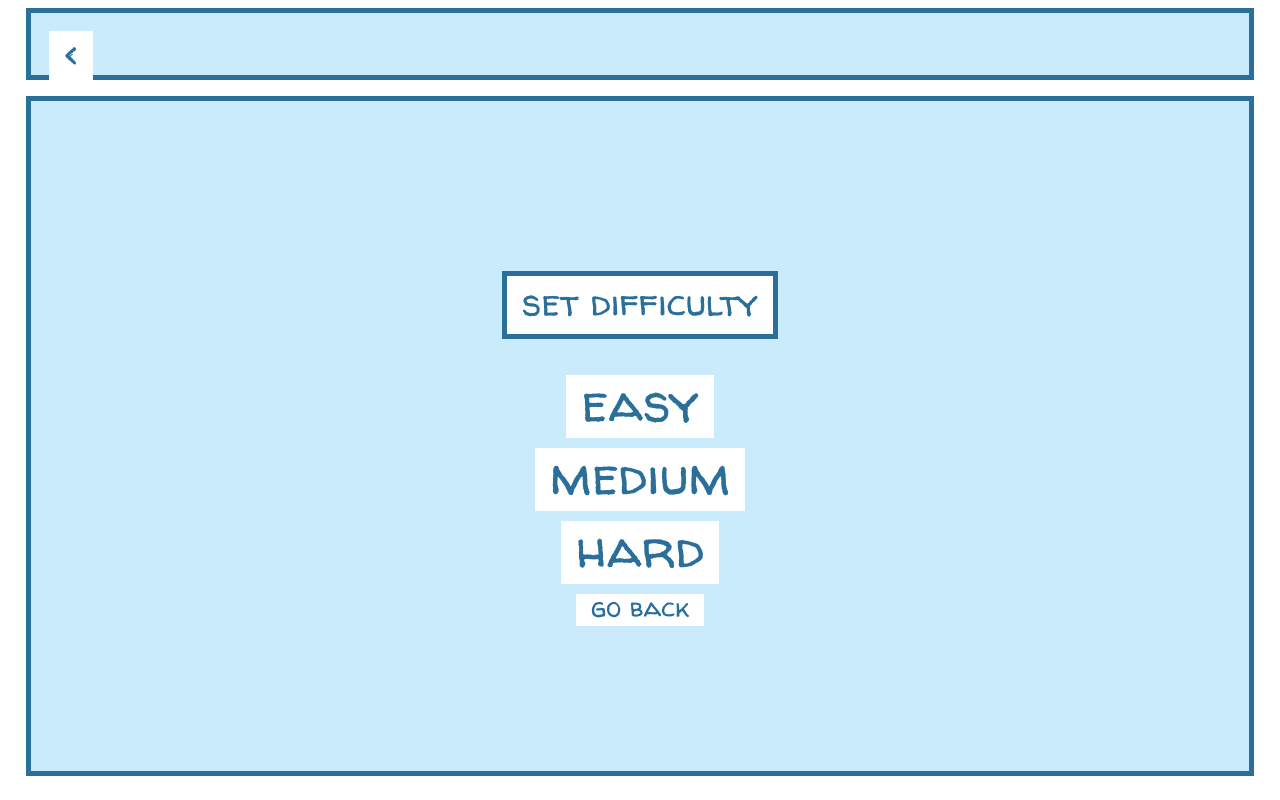
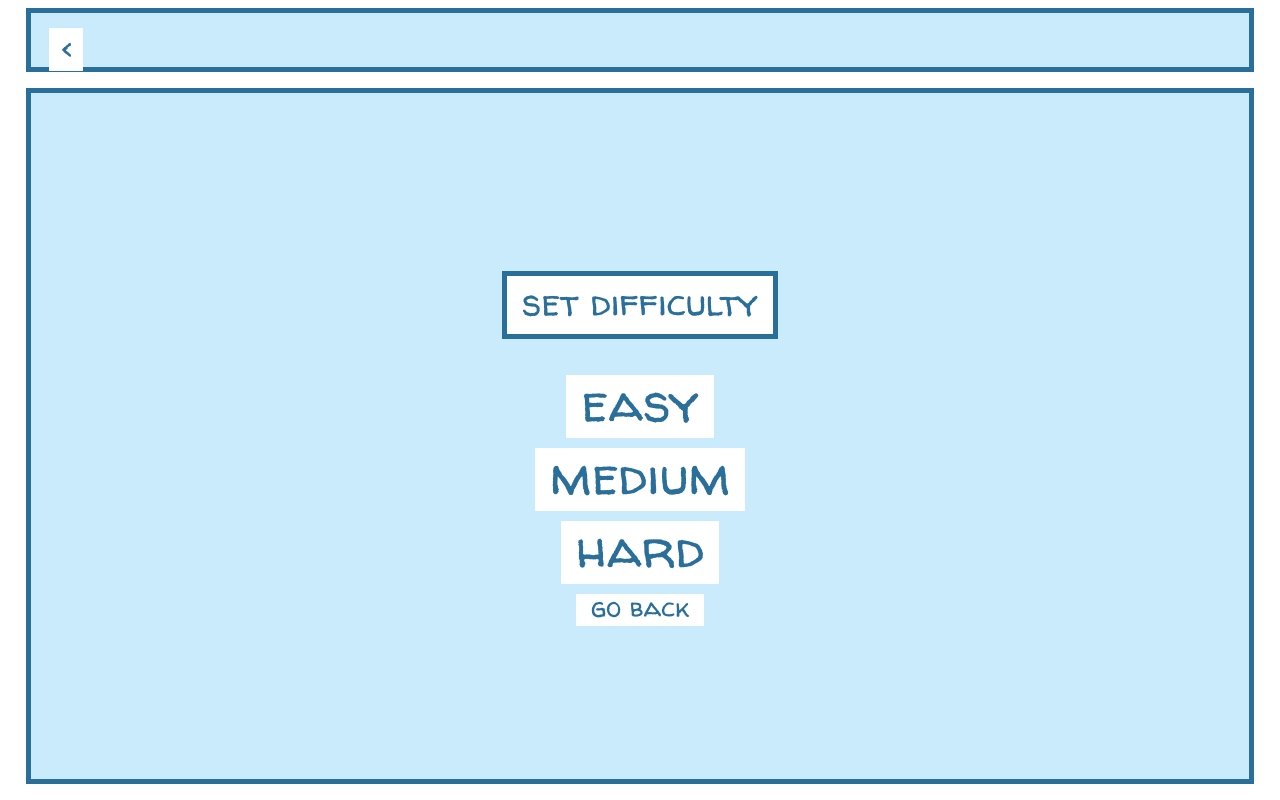
Before and after one commit to briecodes/Memory-Serves, a React (Create React App) app: page / in a window 1280 px wide. Both pictures are taken after a click on the button "play". Built offline with nearby package versions, Linux system fonts and the light colour scheme.

Commit message:
Adjusted gameboard screen styling.

```diff
--- a/src/Containers/Gameboard/Gameboard.css
+++ b/src/Containers/Gameboard/Gameboard.css
@@ -1,7 +1,7 @@
 div.gameboard {
-  height: 85%;
+  height: 87%;
   width: 96%;
-  top: 12%;
+  top: 11%;
   left: 2%;
   position: absolute;
   box-sizing: border-box;
@@ -10,7 +10,7 @@ div.gameboard {
 }
 
 div.header {
-  height: 9%;
+  height: 8%;
   width: 96%;
   top: 1%;
   left: 2%;
@@ -22,8 +22,8 @@ div.header {
 
 div.header button {
   height: 80%;
-  padding: 0 20px;
-  margin: 1.5% 0 0 0;
+  padding: 0 15px;
+  margin: 1.25% 0 0 0;
   left: 1.5%;
   background: url(../../Assets/Images/arrow.png) no-repeat;
   background-position: center;
```
